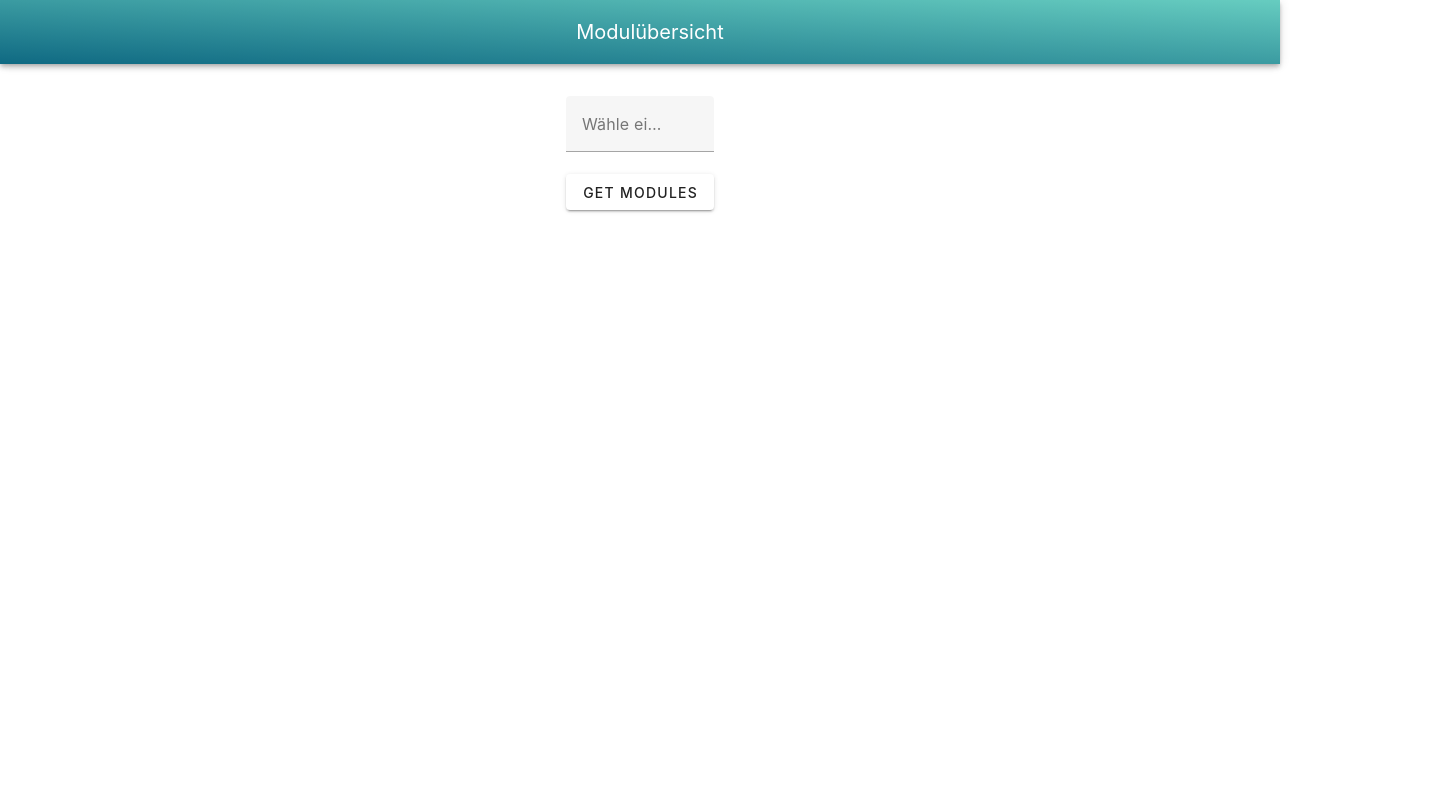
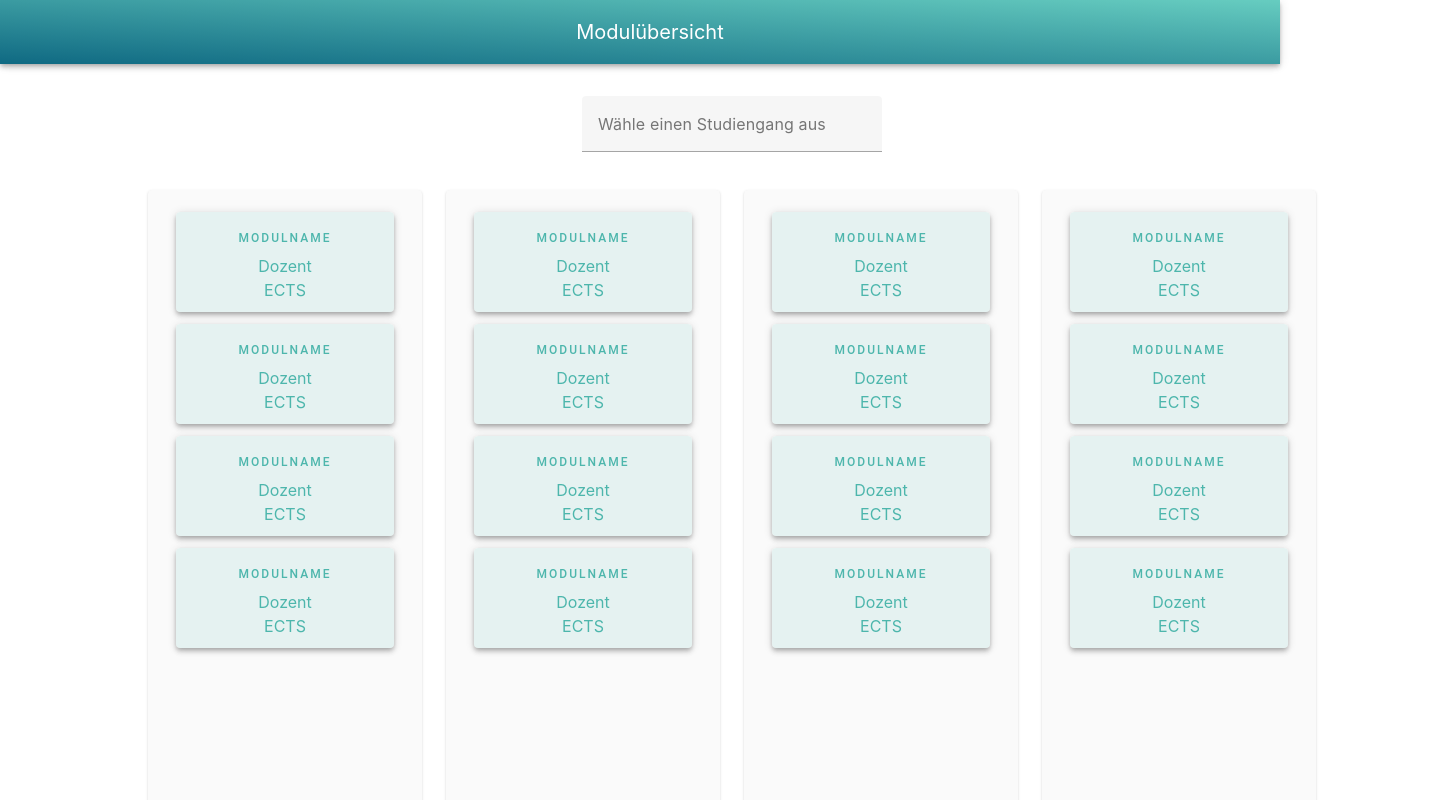
Before and after one commit to nobodyknowsE/GIBIS_REST, a Vue app in the folder gibis-rest/: page / in a window 1280 px wide. Shown: the top 800 px of the page, 1432 px wide, since content can reach past the window. Built offline with nearby package versions, Linux system fonts and the light colour scheme.

Commit message:
Spaltenelemente und Karten für Module

```diff
--- a/gibis-rest/src/App.vue
+++ b/gibis-rest/src/App.vue
@@ -1,32 +1,13 @@
 <template>
   <v-app>
-    <v-app-bar
-      title="Modulübersicht"
-      color="teal-accent-4"
-    >
-      <template v-slot:image>
-          <v-img gradient="to top right, rgba(19,84,122,.8), rgba(128,208,199,.8)"/>
-      </template>
-    </v-app-bar>
+    <AppBar/>
     <v-main>
-      <v-select
-        v-model="selectedItem"
-        label="Wähle einen Studiengang aus"
-        :items="items"
-      />
-      <TestComponent/>
+      <ContentPanel/>
     </v-main>
   </v-app>
 </template>
 
 <script setup lang="ts">
-  import TestComponent from './components/TestComponent.vue'
-  import { ref } from 'vue'
-
-  const selectedItem = ref(null)
-  const items = ref([
-    'item 1',
-    'item 2',
-    'item 3'
-  ])
+  import AppBar from './components/AppBar.vue'
+  import ContentPanel from './components/ContentPanel.vue'
 </script>
--- /dev/null
+++ b/gibis-rest/src/components/AppBar.vue
@@ -0,0 +1,14 @@
+<template>
+    <v-app-bar
+      title="Modulübersicht"
+      color="teal-accent-4"
+    >
+      <template v-slot:image>
+          <v-img gradient="to top right, rgba(19,84,122,.8), rgba(128,208,199,.8)"/>
+      </template>
+    </v-app-bar>
+</template>
+
+<script setup lang="ts">
+
+</script>
--- /dev/null
+++ b/gibis-rest/src/components/ContentPanel.vue
@@ -0,0 +1,25 @@
+<template>
+  <v-sheet
+    class="d-flex align-center justify-center flex-wrap text-center mx-auto px-4"
+    height="800"
+    rounded
+    min-width="1400"
+  >
+    <StudySelect/>
+    <v-container>
+      <v-row align="center" justify="center">
+        <SemesterColumn/>
+        <SemesterColumn/>
+        <SemesterColumn/>
+        <SemesterColumn/>
+      </v-row>
+      <TestComponent/>
+    </v-container>
+  </v-sheet>
+</template>
+
+<script setup lang="ts">
+  import TestComponent from './TestComponent.vue'
+  import SemesterColumn from './SemesterColumn.vue'
+  import StudySelect from './StudySelect.vue'
+</script>
--- /dev/null
+++ b/gibis-rest/src/components/ModuleCard.vue
@@ -0,0 +1,19 @@
+<template>
+    <v-card
+        color="teal-lighten-2"
+        class="ma-3"
+        min-height="80"
+        elevation="4"
+        variant="tonal"
+        >
+        <v-card-item>
+            <div class="text-overline">Modulname</div>
+            <div>Dozent</div>
+            <div>ECTS</div>
+        </v-card-item>
+    </v-card>
+</template>
+
+<script lang="ts" setup>
+
+</script>
--- /dev/null
+++ b/gibis-rest/src/components/SemesterColumn.vue
@@ -0,0 +1,20 @@
+<template>
+    <v-col>
+        <v-card
+            color="grey-lighten-5"
+            min-width="250"
+            min-height="700"
+            >
+            <v-card-item>
+                <ModuleCard/>
+                <ModuleCard/>
+                <ModuleCard/>
+                <ModuleCard/>
+            </v-card-item>
+        </v-card>
+    </v-col>
+  </template>
+
+  <script setup lang="ts">
+    import ModuleCard from './ModuleCard.vue'
+  </script>
--- /dev/null
+++ b/gibis-rest/src/components/StudySelect.vue
@@ -0,0 +1,20 @@
+<template>
+    <v-sheet min-width="300">
+        <v-select
+            v-model="selectedItem"
+            label="Wähle einen Studiengang aus"
+            :items="items"
+        />
+    </v-sheet>
+</template>
+
+<script setup lang="ts">
+    import { ref } from 'vue'
+
+    const selectedItem = ref(null)
+    const items = ref([
+    'item 1',
+    'item 2',
+    'item 3'
+    ])
+</script>
```
